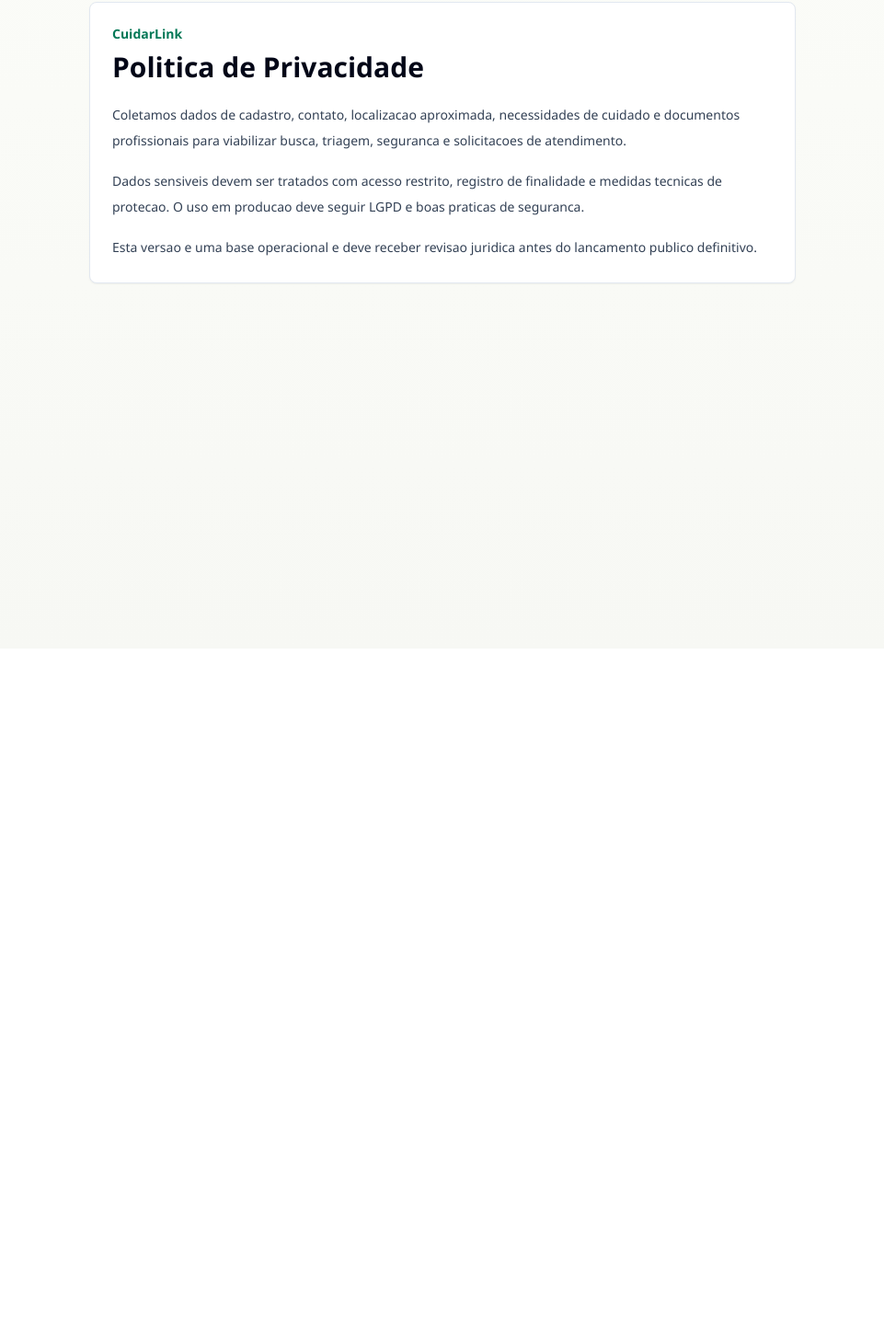
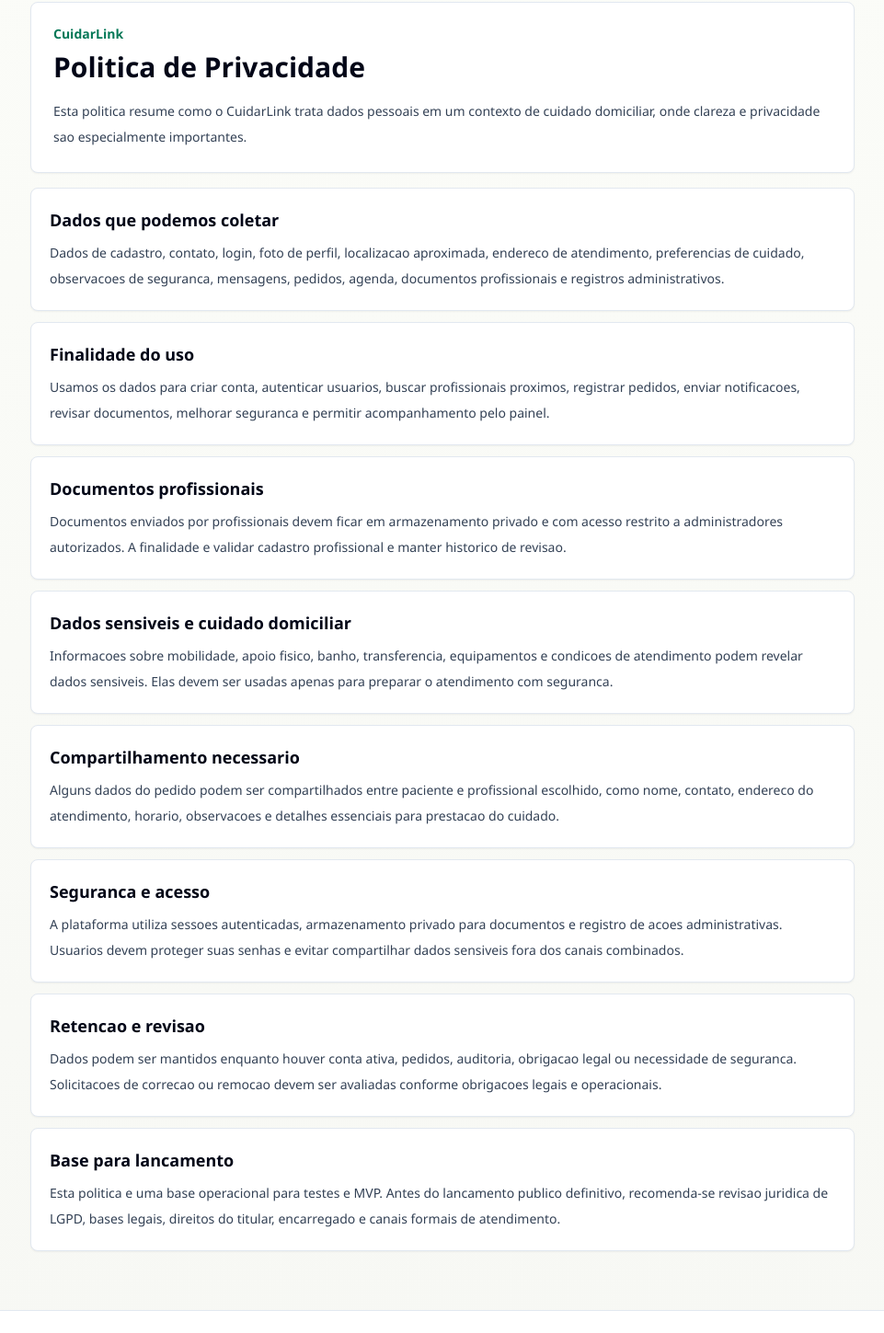
Before and after one commit to alimarikv-wq/cuidar-link, a Next.js app: page /privacy in a window 1280 px wide. Shown: the part 95-1544 px from the top of the page at 92% size, without its empty margins (159-1120 px from the left). Before the commit the page ends 800 px from the top, so only its background shows below. Built offline with nearby package versions, Linux system fonts and the light colour scheme; no server answers.

Commit message:
Improve production trust pages and SEO

```diff
--- a/app/cookies/page.tsx
+++ b/app/cookies/page.tsx
@@ -1,18 +1,52 @@
+import type { Metadata } from "next";
+
+export const metadata: Metadata = {
+  title: "Politica de Cookies",
+  description: "Uso de cookies essenciais, autenticacao e medicao no CuidarLink."
+};
+
+const cookieSections = [
+  {
+    title: "Cookies essenciais",
+    body:
+      "Usamos cookies essenciais para manter sessao de login, seguranca da autenticacao e funcionamento basico da conta. Sem eles, o painel, os pedidos e o acesso administrativo nao funcionam corretamente."
+  },
+  {
+    title: "Cookies de terceiros",
+    body:
+      "Login com Google e outros provedores podem usar cookies proprios fora do controle direto do CuidarLink. Esses provedores seguem suas proprias politicas de privacidade e seguranca."
+  },
+  {
+    title: "Analiticos e marketing",
+    body:
+      "Ferramentas analiticas ou de marketing devem ser adicionadas apenas quando houver configuracao adequada, aviso claro e, quando necessario, consentimento do usuario."
+  },
+  {
+    title: "Controle pelo navegador",
+    body:
+      "O usuario pode limpar ou bloquear cookies nas configuracoes do navegador. Isso pode encerrar a sessao ou impedir alguns recursos autenticados."
+  }
+];
+
 export default function CookiesPage() {
   return (
-    <section className="surface mx-auto max-w-3xl rounded-lg border border-slate-200 bg-white p-6 shadow-sm">
-      <p className="text-sm font-semibold text-emerald-700">CuidarLink</p>
-      <h1 className="mt-2 text-3xl font-semibold text-slate-950">Politica de Cookies</h1>
-      <div className="mt-5 space-y-4 text-sm leading-7 text-slate-700">
-        <p>
-          Usamos cookies essenciais para manter sessao de login e seguranca da autenticacao. Esses cookies sao necessarios para o
-          funcionamento da conta.
+    <div className="surface mx-auto max-w-4xl space-y-4">
+      <section className="rounded-lg border border-slate-200 bg-white p-6 shadow-sm">
+        <p className="text-sm font-semibold text-emerald-700">CuidarLink</p>
+        <h1 className="mt-2 text-3xl font-semibold text-slate-950">Politica de Cookies</h1>
+        <p className="mt-4 text-sm leading-7 text-slate-700">
+          Esta politica explica o uso de cookies e tecnologias semelhantes para manter a plataforma funcionando com seguranca.
         </p>
-        <p>
-          Cookies analiticos ou de marketing devem ser adicionados apenas com consentimento e configuracao especifica antes do uso em
-          producao.
-        </p>
-      </div>
-    </section>
+      </section>
+
+      <section className="grid gap-3">
+        {cookieSections.map((section) => (
+          <article key={section.title} className="rounded-lg border border-slate-200 bg-white p-5 shadow-sm">
+            <h2 className="text-lg font-semibold text-slate-950">{section.title}</h2>
+            <p className="mt-2 text-sm leading-7 text-slate-700">{section.body}</p>
+          </article>
+        ))}
+      </section>
+    </div>
   );
 }
--- a/app/layout.tsx
+++ b/app/layout.tsx
@@ -1,11 +1,39 @@
 import type { Metadata } from "next";
 import "leaflet/dist/leaflet.css";
 import "./globals.css";
+import { Footer } from "@/components/ui/footer";
 import { Header } from "@/components/ui/header";
 
+const appUrl = process.env.NEXT_PUBLIC_APP_URL || "https://cuidar-link.vercel.app";
+
 export const metadata: Metadata = {
-  title: "CuidarLink",
-  description: "Conecte pacientes PCD a cuidadores, tecnicos de enfermagem e fisioterapeutas proximos."
+  metadataBase: new URL(appUrl),
+  title: {
+    default: "CuidarLink | Cuidado domiciliar acessivel",
+    template: "%s | CuidarLink"
+  },
+  description: "Conecte pacientes PCD a cuidadores, tecnicos de enfermagem, enfermeiros e fisioterapeutas proximos.",
+  applicationName: "CuidarLink",
+  alternates: {
+    canonical: "/"
+  },
+  openGraph: {
+    type: "website",
+    locale: "pt_BR",
+    url: appUrl,
+    siteName: "CuidarLink",
+    title: "CuidarLink | Cuidado domiciliar acessivel",
+    description: "Busque profissionais de cuidado domiciliar por proximidade, disponibilidade, documentos e perfil de atendimento."
+  },
+  twitter: {
+    card: "summary",
+    title: "CuidarLink | Cuidado domiciliar acessivel",
+    description: "Cuidado domiciliar com busca, documentos, mensagens e solicitacoes registradas."
+  },
+  robots: {
+    index: true,
+    follow: true
+  }
 };
 
 export default function RootLayout({ children }: { children: React.ReactNode }) {
@@ -15,6 +43,7 @@ export default function RootLayout({ children }: { children: React.ReactNode })
         <div className="app-shell">
           <Header />
           <main className="mx-auto w-full max-w-7xl px-4 pb-16 pt-5 sm:px-6 lg:px-8">{children}</main>
+          <Footer />
         </div>
       </body>
     </html>
--- a/app/privacy/page.tsx
+++ b/app/privacy/page.tsx
@@ -1,21 +1,73 @@
+import type { Metadata } from "next";
+
+export const metadata: Metadata = {
+  title: "Politica de Privacidade",
+  description: "Como o CuidarLink trata dados de pacientes, familiares e profissionais."
+};
+
+const privacySections = [
+  {
+    title: "Dados que podemos coletar",
+    body:
+      "Dados de cadastro, contato, login, foto de perfil, localizacao aproximada, endereco de atendimento, preferencias de cuidado, observacoes de seguranca, mensagens, pedidos, agenda, documentos profissionais e registros administrativos."
+  },
+  {
+    title: "Finalidade do uso",
+    body:
+      "Usamos os dados para criar conta, autenticar usuarios, buscar profissionais proximos, registrar pedidos, enviar notificacoes, revisar documentos, melhorar seguranca e permitir acompanhamento pelo painel."
+  },
+  {
+    title: "Documentos profissionais",
+    body:
+      "Documentos enviados por profissionais devem ficar em armazenamento privado e com acesso restrito a administradores autorizados. A finalidade e validar cadastro profissional e manter historico de revisao."
+  },
+  {
+    title: "Dados sensiveis e cuidado domiciliar",
+    body:
+      "Informacoes sobre mobilidade, apoio fisico, banho, transferencia, equipamentos e condicoes de atendimento podem revelar dados sensiveis. Elas devem ser usadas apenas para preparar o atendimento com seguranca."
+  },
+  {
+    title: "Compartilhamento necessario",
+    body:
+      "Alguns dados do pedido podem ser compartilhados entre paciente e profissional escolhido, como nome, contato, endereco do atendimento, horario, observacoes e detalhes essenciais para prestacao do cuidado."
+  },
+  {
+    title: "Seguranca e acesso",
+    body:
+      "A plataforma utiliza sessoes autenticadas, armazenamento privado para documentos e registro de acoes administrativas. Usuarios devem proteger suas senhas e evitar compartilhar dados sensiveis fora dos canais combinados."
+  },
+  {
+    title: "Retencao e revisao",
+    body:
+      "Dados podem ser mantidos enquanto houver conta ativa, pedidos, auditoria, obrigacao legal ou necessidade de seguranca. Solicitacoes de correcao ou remocao devem ser avaliadas conforme obrigacoes legais e operacionais."
+  },
+  {
+    title: "Base para lancamento",
+    body:
+      "Esta politica e uma base operacional para testes e MVP. Antes do lancamento publico definitivo, recomenda-se revisao juridica de LGPD, bases legais, direitos do titular, encarregado e canais formais de atendimento."
+  }
+];
+
 export default function PrivacyPage() {
   return (
-    <section className="surface mx-auto max-w-3xl rounded-lg border border-slate-200 bg-white p-6 shadow-sm">
-      <p className="text-sm font-semibold text-emerald-700">CuidarLink</p>
-      <h1 className="mt-2 text-3xl font-semibold text-slate-950">Politica de Privacidade</h1>
-      <div className="mt-5 space-y-4 text-sm leading-7 text-slate-700">
-        <p>
-          Coletamos dados de cadastro, contato, localizacao aproximada, necessidades de cuidado e documentos profissionais para
-          viabilizar busca, triagem, seguranca e solicitacoes de atendimento.
+    <div className="surface mx-auto max-w-4xl space-y-4">
+      <section className="rounded-lg border border-slate-200 bg-white p-6 shadow-sm">
+        <p className="text-sm font-semibold text-emerald-700">CuidarLink</p>
+        <h1 className="mt-2 text-3xl font-semibold text-slate-950">Politica de Privacidade</h1>
+        <p className="mt-4 text-sm leading-7 text-slate-700">
+          Esta politica resume como o CuidarLink trata dados pessoais em um contexto de cuidado domiciliar, onde clareza e privacidade
+          sao especialmente importantes.
         </p>
-        <p>
-          Dados sensiveis devem ser tratados com acesso restrito, registro de finalidade e medidas tecnicas de protecao. O uso em
-          producao deve seguir LGPD e boas praticas de seguranca.
-        </p>
-        <p>
-          Esta versao e uma base operacional e deve receber revisao juridica antes do lancamento publico definitivo.
-        </p>
-      </div>
-    </section>
+      </section>
+
+      <section className="grid gap-3">
+        {privacySections.map((section) => (
+          <article key={section.title} className="rounded-lg border border-slate-200 bg-white p-5 shadow-sm">
+            <h2 className="text-lg font-semibold text-slate-950">{section.title}</h2>
+            <p className="mt-2 text-sm leading-7 text-slate-700">{section.body}</p>
+          </article>
+        ))}
+      </section>
+    </div>
   );
 }
--- a/app/terms/page.tsx
+++ b/app/terms/page.tsx
@@ -1,21 +1,73 @@
+import type { Metadata } from "next";
+
+export const metadata: Metadata = {
+  title: "Termos de Uso",
+  description: "Termos operacionais do CuidarLink para pacientes, familiares e profissionais de cuidado domiciliar."
+};
+
+const sections = [
+  {
+    title: "1. Finalidade da plataforma",
+    body:
+      "O CuidarLink aproxima pacientes, familiares e profissionais de cuidado domiciliar. A plataforma ajuda na busca, troca de mensagens, registro de pedidos, documentacao profissional e acompanhamento de status. O atendimento em si e prestado pelo profissional escolhido, nao pela plataforma."
+  },
+  {
+    title: "2. Cadastro e responsabilidade das informacoes",
+    body:
+      "Pacientes e profissionais devem fornecer informacoes verdadeiras, atualizadas e suficientes para que o atendimento seja avaliado com seguranca. Dados de contato, endereco, agenda, documentos, registro profissional e observacoes de cuidado devem ser mantidos corretos."
+  },
+  {
+    title: "3. Pedido nao significa atendimento confirmado",
+    body:
+      "Quando o paciente envia um pedido, o profissional ainda precisa aceitar ou agendar. O atendimento so deve ser considerado confirmado quando houver aceite ou agendamento no painel e combinados diretos entre as partes."
+  },
+  {
+    title: "4. Pagamento e valores",
+    body:
+      "Nesta fase, o CuidarLink nao processa pagamento online. Valores, deslocamento, horas extras, pernoite, alimentacao, viagem e forma de pagamento devem ser combinados diretamente entre paciente e profissional antes do atendimento."
+  },
+  {
+    title: "5. Profissionais e documentos",
+    body:
+      "A revisao documental ajuda a indicar que houve conferencia administrativa, mas nao substitui verificacoes legais, contratuais, referencias, entrevista, combinados de seguranca e avaliacao direta do paciente ou familiar."
+  },
+  {
+    title: "6. Saude, urgencia e emergencia",
+    body:
+      "O CuidarLink nao substitui SAMU, hospital, pronto atendimento, medico responsavel ou servicos de urgencia. Em caso de emergencia, procure atendimento emergencial imediatamente."
+  },
+  {
+    title: "7. Conduta e seguranca",
+    body:
+      "Usuarios devem agir com respeito, clareza e boa-fe. E proibido usar a plataforma para fraudes, assedio, discriminacao, solicitacoes ilegais, compartilhamento indevido de dados ou qualquer uso que coloque pessoas em risco."
+  },
+  {
+    title: "8. Revisao juridica",
+    body:
+      "Este texto e uma base operacional para MVP e testes. Antes do lancamento publico definitivo, recomenda-se revisao por assessoria juridica, especialmente para adequacao contratual, LGPD, responsabilidade civil e politica de pagamento."
+  }
+];
+
 export default function TermsPage() {
   return (
-    <section className="surface mx-auto max-w-3xl rounded-lg border border-slate-200 bg-white p-6 shadow-sm">
-      <p className="text-sm font-semibold text-emerald-700">CuidarLink</p>
-      <h1 className="mt-2 text-3xl font-semibold text-slate-950">Termos de Uso</h1>
-      <div className="mt-5 space-y-4 text-sm leading-7 text-slate-700">
-        <p>
-          O CuidarLink conecta pacientes, familiares e profissionais de cuidado domiciliar. A contratacao depende de confirmacao,
-          verificacao de dados e combinados entre as partes.
+    <div className="surface mx-auto max-w-4xl space-y-4">
+      <section className="rounded-lg border border-slate-200 bg-white p-6 shadow-sm">
+        <p className="text-sm font-semibold text-emerald-700">CuidarLink</p>
+        <h1 className="mt-2 text-3xl font-semibold text-slate-950">Termos de Uso</h1>
+        <p className="mt-4 text-sm leading-7 text-slate-700">
+          Estes termos explicam as regras principais para uso do CuidarLink por pacientes, familiares e profissionais. Eles foram
+          escritos para deixar claro o papel da plataforma e os combinados minimos antes de um atendimento domiciliar.
         </p>
-        <p>
-          Profissionais devem manter informacoes, documentos, credenciais e disponibilidade atualizados. Pacientes devem informar
-          necessidades de mobilidade, endereco e condicoes de atendimento com clareza.
-        </p>
-        <p>
-          Esta versao deve ser revisada por assessoria juridica antes do lancamento publico definitivo.
-        </p>
-      </div>
-    </section>
+      </section>
+
+      <section className="grid gap-3">
+        {sections.map((section) => (
+          <article key={section.title} className="rounded-lg border border-slate-200 bg-white p-5 shadow-sm">
+            <h2 className="text-lg font-semibold text-slate-950">{section.title}</h2>
+            <p className="mt-2 text-sm leading-7 text-slate-700">{section.body}</p>
+          </article>
+        ))}
+      </section>
+    </div>
   );
 }
--- /dev/null
+++ b/components/ui/footer.tsx
@@ -0,0 +1,35 @@
+import Link from "next/link";
+import { HeartHandshake } from "lucide-react";
+
+const footerLinks = [
+  { href: "/seguranca", label: "Seguranca" },
+  { href: "/pricing", label: "Planos" },
+  { href: "/terms", label: "Termos" },
+  { href: "/privacy", label: "Privacidade" },
+  { href: "/cookies", label: "Cookies" }
+];
+
+export function Footer() {
+  return (
+    <footer className="border-t border-slate-200 bg-white">
+      <div className="mx-auto flex max-w-7xl flex-col gap-4 px-4 py-6 text-sm text-slate-600 sm:px-6 md:flex-row md:items-center md:justify-between lg:px-8">
+        <div className="flex items-center gap-3">
+          <div className="grid h-9 w-9 place-items-center rounded-lg bg-emerald-700 text-white">
+            <HeartHandshake aria-hidden="true" className="h-5 w-5" />
+          </div>
+          <div>
+            <p className="font-semibold text-slate-950">CuidarLink</p>
+            <p>Cuidado domiciliar acessivel e documentado.</p>
+          </div>
+        </div>
+        <nav className="flex flex-wrap gap-x-4 gap-y-2">
+          {footerLinks.map((link) => (
+            <Link key={link.href} href={link.href} className="font-semibold text-slate-700 hover:text-emerald-700">
+              {link.label}
+            </Link>
+          ))}
+        </nav>
+      </div>
+    </footer>
+  );
+}
```
Also changed, not shown: app/robots.ts (added, +14 -0 lines), app/sitemap.ts (added, +15 -0 lines).
